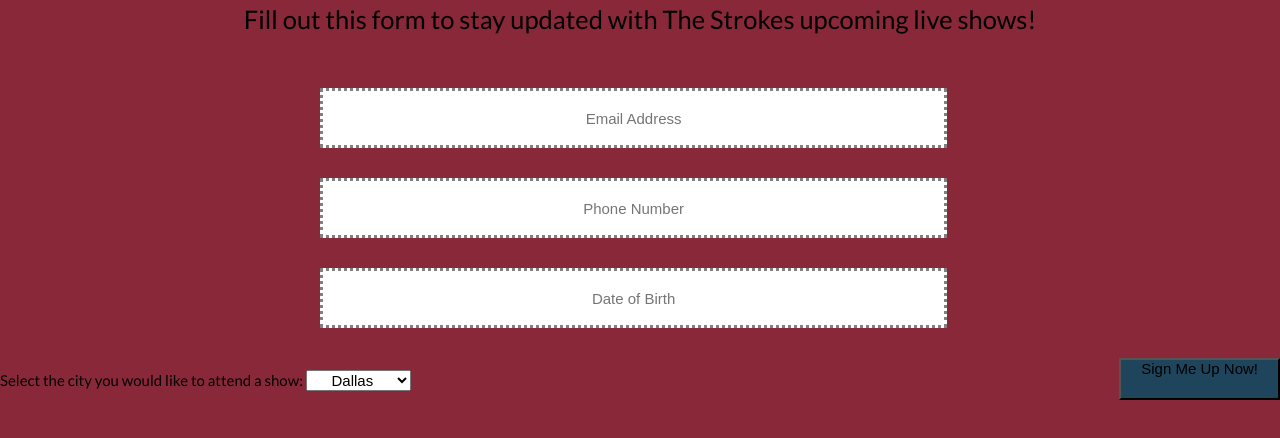
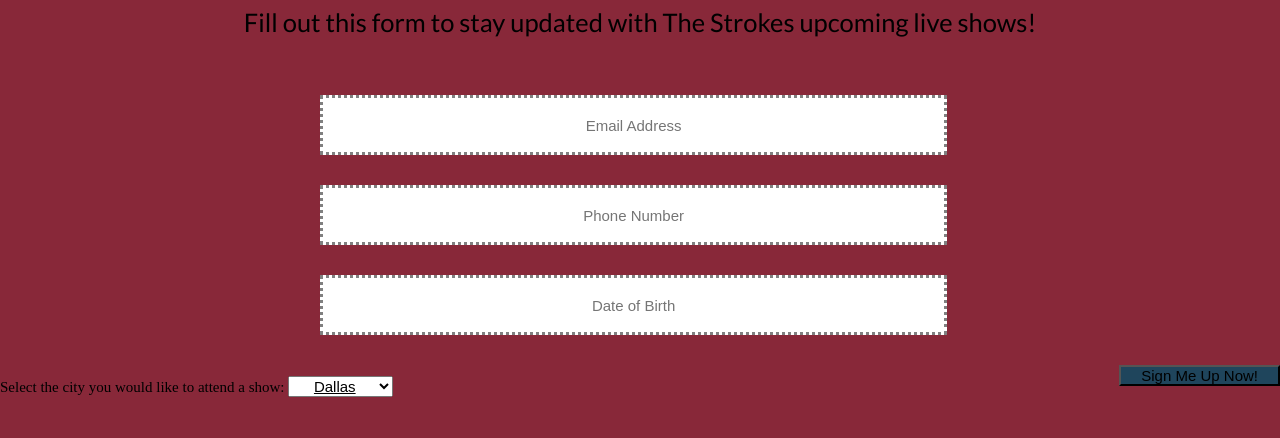
Before and after one commit to JorgeNavarro-ITMD362/Project-1, a plain HTML site: page index.html in a window 1280 px wide. Drawn offline with Linux system fonts and the light colour scheme.

Commit message:
Fixing sizing issues

```diff
--- a/css/screen.css
+++ b/css/screen.css
@@ -3,7 +3,6 @@ h1, .lato-bold{
   margin-bottom: 30px;
   font-size: 1.7em; /* 30px; */
   font-family: "Lato";
-  line-height: 1.5em; /* 26px */
 }
 
 body {
@@ -11,10 +10,8 @@ body {
 }
 
 html, .lato-light {
-   line-height: 3em;
-   font-family: Lato;
+   line-height: 3em; /* 52px */
    font-size: 15px;
-
 }
 
 input {
@@ -77,8 +74,11 @@ label {
   }
 
   .button {
-    padding-bottom: 20px;
     text-align: center;
   }
 
+  #venues {
+    text-decoration: underline;
+  }
+
 }
```
Also changed, not shown: js/site.js (line endings or trailing spaces).
